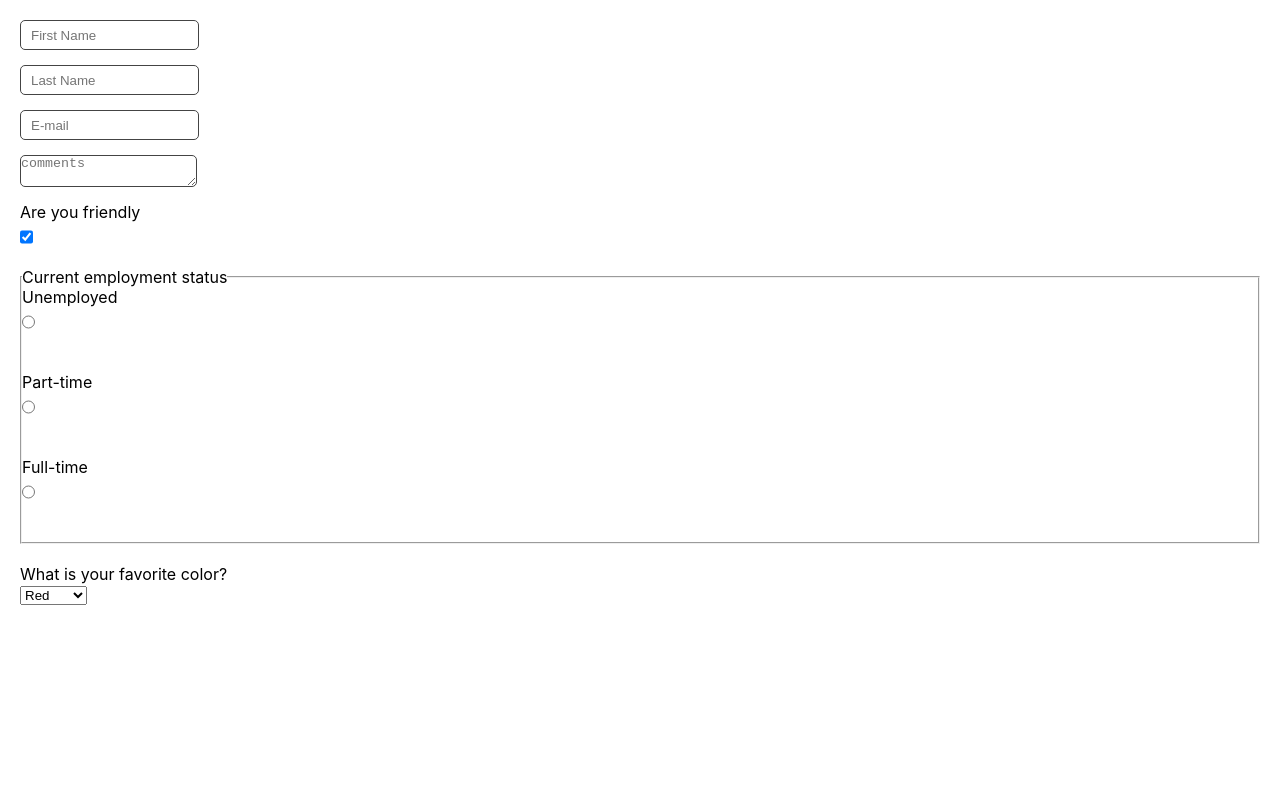
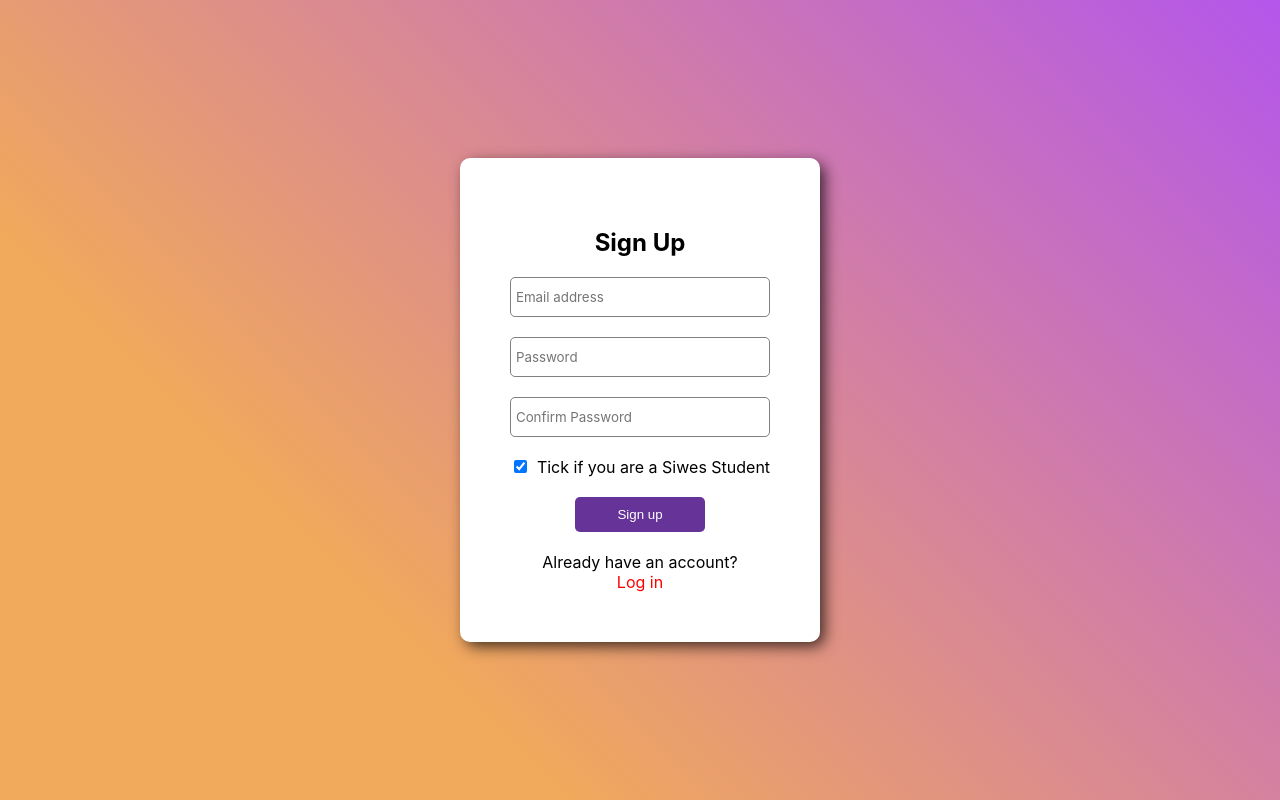
Before and after one commit to Gabbee24/react-form, a React (Create React App) app: page / in a window 1280 px wide. Built offline with nearby package versions, Linux system fonts and the light colour scheme.

Commit message:
created another form titled Signup form
just testing out the things i learnt

```diff
--- a/src/App.jsx
+++ b/src/App.jsx
@@ -1,11 +1,12 @@
 import React from "react";
-import Form from "./form/Form";
+// import Form from "./form/Form";
+import Signup from "./form/Signup";
 
 
 function App(){
 
     return(
-        <Form />
+        <Signup />
     );
 }
 
--- a/src/form/Form.jsx
+++ b/src/form/Form.jsx
@@ -9,7 +9,8 @@
             email: '',
             comments: '',
             isFriendly: true,
-            employment: ''
+            employment: '',
+            favColor:''
         }
     )
 
@@ -23,8 +24,13 @@
         })
     }
 
+    function handleSubmit(event){
+        event.preventDefault()
+        console.log(formData);
+    }
+
     return(
-        <form action="">
+        <form onSubmit={handleSubmit}>
             <input
                 type="text"
                 placeholder="First Name"
@@ -37,7 +43,7 @@
                 type="text"
                 placeholder="Last Name"
                 onChange={handleChange}
-                name="LastName"
+                name="lastName"
                 value={formData.lastName}
             />
 
@@ -105,7 +111,13 @@
 
             <label htmlFor="favColor">What is your favorite color?</label>
             <br />
-            <select id="favColor">
+            <select
+                id="favColor"
+                value={formData.favColor}
+                onChange={handleChange}
+                name="favColor"
+            >
+                <option value="">-- Choose --</option>
                 <option value="red">Red</option>
                 <option value="orange">Orange</option>
                 <option value="yellow">Yellow</option>
@@ -114,6 +126,9 @@
                 <option value="indigo">Indigo</option>
                 <option value="violet">Violet</option>
             </select>
+
+            <br />
+            <button>Submit</button>
         </form>
     )
 
--- /dev/null
+++ b/src/form/Signup.jsx
@@ -0,0 +1,89 @@
+import React from "react";
+import './signup.style.css'
+
+export default function Signup(){
+
+    const [formData, setFormData] = React.useState(
+        {
+            email:'',
+            password:'',
+            passwordConfirm:'',
+            joinedNewsletter: true
+        }
+    )
+
+    function handleChange(event){
+        const {name, value, type, checked} = event.target
+        setFormData(prevFormData => ({
+            ...prevFormData,
+            [name]: type === "checkbox" ? checked : value
+        }))
+    }
+
+    function handleSubmit(event){
+        event.preventDefault()
+        if(formData.password === formData.passwordConfirm){
+            console.log('successfully sign up');
+        } else {
+            console.log('Passwords do not match');
+            return
+        }
+        if(formData.joinedNewsletter){
+            console.log('Thanks for signing up for our newsletter!');
+        }
+    }
+
+    return(
+        <div className="form-container">
+            <form className="form" onSubmit={handleSubmit}>
+            <h2>Sign Up</h2>
+                <input
+                    type="email"
+                    placeholder="Email address"
+                    className="form--input"
+                    name="email"
+                    onChange={handleChange}
+                    value={formData.email}
+                />
+                <input
+                    type="password"
+                    placeholder="Password"
+                    className="form--input"
+                    name="password"
+                    onChange={handleChange}
+                    value={formData.password}
+                />
+                <input
+                    type="password"
+                    placeholder="Confirm Password"
+                    className="form--input"
+                    name="passwordConfirm"
+                    onChange={handleChange}
+                    value={formData.passwordConfirm}
+                />
+
+                <div className="form--marketing">
+                    <input
+                        type="checkbox"
+                        id="okayToEmail"
+                        name="joinedNewsletter"
+                        onChange={handleChange}
+                        checked={formData.joinedNewsletter}
+                    />
+                    <label htmlFor="okayToEmail">Tick if you are a Siwes Student </label>
+                </div>
+                <button className="form--submit">Sign up</button>
+                <br />
+
+                <span class="txt1 p-b-17">
+                    Already have an account?
+                </span>
+
+                <a href="./Form.jsx" style={{color:'red'}}>
+                    Log in
+                </a>
+
+            </form>
+        </div>
+    )
+}
--- /dev/null
+++ b/src/form/signup.style.css
@@ -0,0 +1,62 @@
+* {
+    box-sizing: border-box;
+}
+
+body {
+    margin: 0;
+    font-family: 'Inter', sans-serif;
+    background: rgb(241, 169, 91);
+    background: linear-gradient(45deg, rgba(241, 169, 91, 1)27%,
+    rgb(180, 86, 235,1)100%);
+    align-items: center;
+    justify-content: center;
+}
+
+.form-container {
+    height: 100vh;
+    padding: 20px;
+    display: flex;
+    flex-direction: column;
+    justify-content: center;
+    align-items: center;
+}
+
+.form {
+    background-color: white;
+    padding: 50px;
+    border-radius: 10px;
+    display: flex;
+    flex-direction: column;
+    align-items: center;
+    box-shadow: 5px 5px 15px -1px rgba(0,0,0,0.75);
+}
+
+.form--input {
+    width: 100%;
+    margin-bottom: 20px;
+    height: 40px;
+    border-radius: 5px;
+    border: 1px solid gray;
+    padding: 5px;
+    font-family: 'Inter', sans-serif;
+}
+
+.form--submit {
+    width: 50%;
+    padding: 10px;
+    border-radius: 5px;
+    color: white;
+    background-color: #639;
+    border: none;
+    cursor: pointer;
+}
+
+.form--marketing {
+    display: flex;
+    margin-bottom: 20px;
+    align-items: center;
+}
+
+.form--marketing > input {
+    margin-right: 10px;
+}
```
